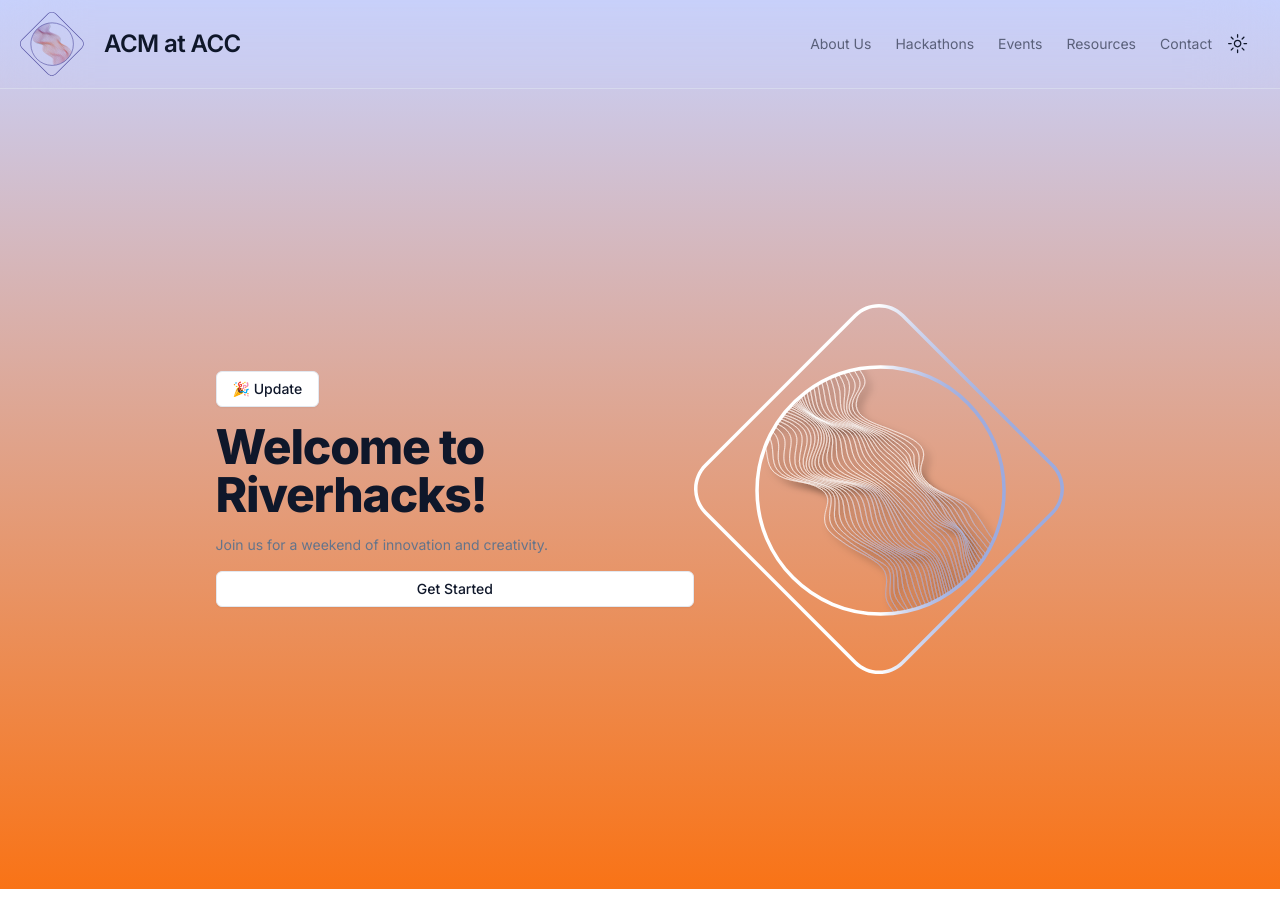
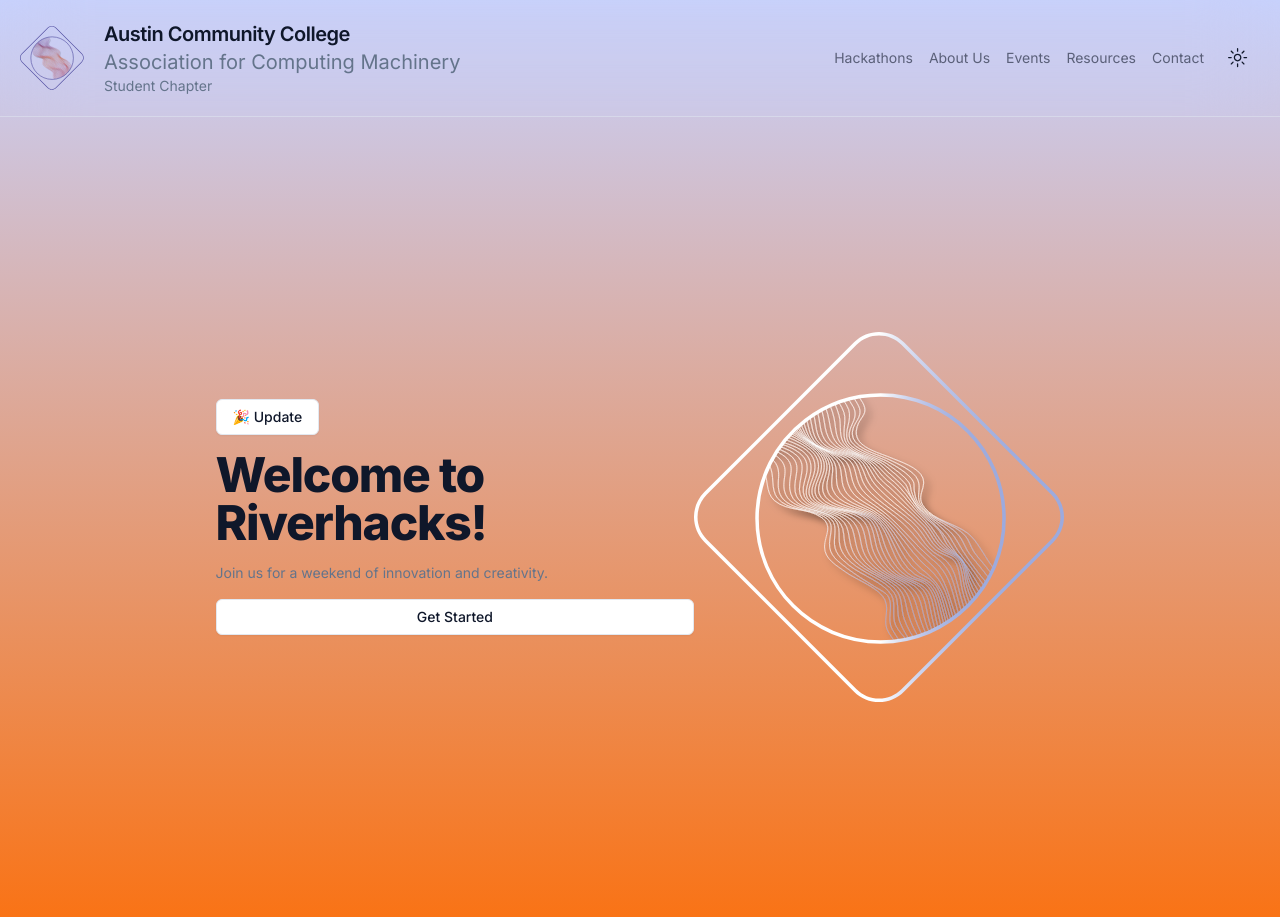
Before and after one commit to MichaelAGolden/acm-website, a Next.js app: page /riverhacks in a window 1280 px wide. Before the commit the page ends 889 px from the top, so only its background shows below. Built offline with nearby package versions, Linux system fonts and the light colour scheme.

Commit message:
added new navbar for riverhacks

```diff
--- a/src/components/navbar.tsx
+++ b/src/components/navbar.tsx
@@ -13,14 +13,125 @@ import {
     SheetTitle,
     SheetTrigger,
 } from "@/components/ui/sheet"
-import { TypographyH1, TypographyH2, TypographyH3, TypographyMuted } from '@/components/typography/typography';
+import { TypographyH1, TypographyH2, TypographyH3, TypographyH4, TypographyLead, TypographyNavLink, TypographyMuted, TypographySmall, TypographyP } from '@/components/typography/typography';
 import { Button } from '@/components/ui/button';
+import Link from 'next/link';
+import { useRef, useEffect } from 'react';
 
 
 export default function Navbar() {
     const { resolvedTheme, setTheme } = useTheme();
     const [isSheetOpen, setSheetOpen] = React.useState(false);
-    const toggleSheet = () => setSheetOpen(!isSheetOpen);
+
+
+    const [isMediumScreen, setIsMediumScreen] = React.useState(false);
+    const [isSmallScreen, setIsSmallScreen] = React.useState(false);
+
+    React.useEffect(() => {
+        const handleResize = () => {
+            setIsMediumScreen(window.innerWidth >= 768);
+            setIsSmallScreen(window.innerWidth < 768);
+        };
+
+        handleResize();
+        window.addEventListener('resize', handleResize);
+
+        return () => {
+            window.removeEventListener('resize', handleResize);
+        };
+    }, []);
+
+    React.useEffect(() => {
+        if (resolvedTheme === 'system') {
+            setTheme(window.matchMedia && window.matchMedia('(prefers-color-scheme: dark)').matches ? 'dark' : 'light');
+        }
+    }, [resolvedTheme, setTheme]);
+
+    const navbarRef = useRef<HTMLElement>(null);
+
+    useEffect(() => {
+        const handleHashChange = () => {
+            const { hash } = window.location;
+            if (hash) {
+                const section = document.querySelector(hash);
+                if (section) {
+                    const navbarHeight = navbarRef.current?.offsetHeight || 0;
+                    const sectionTop = section.getBoundingClientRect().top + window.pageYOffset;
+                    const offsetPosition = sectionTop - navbarHeight;
+                    window.scrollTo({
+                        top: offsetPosition,
+                        behavior: 'smooth',
+                    });
+                }
+            }
+        };
+
+        handleHashChange();
+        window.addEventListener('hashchange', handleHashChange);
+
+        return () => {
+            window.removeEventListener('hashchange', handleHashChange);
+        };
+    }, []);
+
+    return (
+        <header className="sticky top-0 z-50 w-full border-b border-border/50 backdrop-blur-2xl supports-[backdrop-filter]:bg-inherit dark:backdrop-blur-2xl dark:border-border/50 ">
+            <div className='container flex xs:flex-row sm:flex-row md:flex-row h-20px items-center justify-between'>
+                <div className='flex items-center min-w-fit'>
+                    {isMediumScreen && (
+                        <Image src={`/logo${resolvedTheme === 'dark' ? 'Dark' : 'Light'}.svg`} alt='ACC ACM Logo' height={64} width={64} className='ml-5 my-3' />
+                    )}
+                    {isSmallScreen && (
+                        <Image src={`/logo${resolvedTheme === 'dark' ? 'Dark' : 'Light'}.svg`} alt='ACC ACM Logo' height={48} width={48} className='ml-5 my-3' />
+                    )}
+                    <Link href='/' passHref>
+                        <div className='m-5 min-w-fit'>
+                            <TypographyH4 className=' sm:inline sm:line-clamp-1'>Austin Community College</TypographyH4>
+                            <TypographyLead className='hidden md:line-clamp-1 md:inline'>Association for Computing Machinery</TypographyLead>
+                            <TypographyMuted className='md:hidden'>Association for Computing Machinery</TypographyMuted>
+                            <TypographyMuted className='line-clamp-1'>Student Chapter</TypographyMuted>
+                        </div>
+                    </Link>
+                </div>
+                <div className='flex items-center justify-end space-x-2 pr-6'>
+                    <div className={`mr-2 flex-auto min-w-0 ${isMediumScreen ? 'flex space-x-4' : 'hidden'} md:flex md:space-x-6 text-sm`}>
+                        <nav className='flex items-center gap-4 select'>
+                            <Link href='#hackathons' passHref><TypographyNavLink className='lg:inline-flex hidden'>Hackathons</TypographyNavLink></Link>
+                            <Link href='#about' passHref><TypographyNavLink className='md:inline-flex hidden'>About Us</TypographyNavLink></Link>
+                            <Link href='#events' passHref><TypographyNavLink className='sm:inline-flex hidden'>Events</TypographyNavLink></Link>
+                            <Link href='#resources' passHref><TypographyNavLink className='xs:inline-flex hidden'>Resources</TypographyNavLink></Link>
+                            <Link href='#contact' passHref><TypographyNavLink className='inline-flex'>Contact</TypographyNavLink></Link>
+                        </nav>
+                    </div>
+                    <ThemeSelector />
+                    <Sheet>
+                        <SheetTrigger className='flex items-center space-x-6 ml-6 md:hidden' asChild>
+                            <Button variant='outline' size='icon' className='shrink-0 my-3 bg-card/20 backdrop-blur-sm'>
+                                <Menu className='w-6 h-12 ' />
+                                <span className='sr-only'>Open navigation</span>
+                            </Button>
+                        </SheetTrigger>
+                        <SheetContent className='md:hidden'>
+                            <nav className='flex flex-col items-center justify-end gap-6 select'>
+                                <Link href='#about' passHref><TypographyNavLink >About Us</TypographyNavLink></Link>
+                                <Link href='#hackathons' passHref><TypographyNavLink >Hackathons</TypographyNavLink></Link>
+                                <Link href='#events' passHref><TypographyNavLink >Events</TypographyNavLink></Link>
+                                <Link href='#resources' passHref><TypographyNavLink >Resources</TypographyNavLink></Link>
+                                <Link href='#contact' passHref><TypographyNavLink >Contact</TypographyNavLink></Link>
+                            </nav>
+                        </SheetContent>
+                    </Sheet>
+                </div>
+            </div>
+        </header >
+    );
+}
+
+
+export function NavbarHackathon() {
+    const { resolvedTheme, setTheme } = useTheme();
+    const [isSheetOpen, setSheetOpen] = React.useState(false);
+
 
     const [isMediumScreen, setIsMediumScreen] = React.useState(false);
     const [isSmallScreen, setIsSmallScreen] = React.useState(false);
@@ -50,22 +161,25 @@ export default function Navbar() {
             <div className='container flex xs:flex-row sm:flex-row md:flex-row h-20px items-center justify-between'>
                 <div className='flex items-center'>
                     {isMediumScreen && (
-                        <Image src={`/logo${resolvedTheme === 'dark' ? 'Dark' : 'Light'}.svg`} alt='ACM at ACC' height={64} width={64} className='ml-5 my-3' />
+                        <Image src={`/logo${resolvedTheme === 'dark' ? 'Dark' : 'Light'}.svg`} alt='ACC ACM Student Chapter' height={64} width={64} className='ml-5 my-3' />
                     )}
                     {isSmallScreen && (
-                        <Image src={`/logo${resolvedTheme === 'dark' ? 'Dark' : 'Light'}.svg`} alt='ACM at ACC' height={48} width={48} className='ml-5 my-3' />
+                        <Image src={`/logo${resolvedTheme === 'dark' ? 'Dark' : 'Light'}.svg`} alt='ACC ACM Student Chapter' height={48} width={48} className='ml-5 my-3' />
                     )}
-                    <TypographyH3 className='mx-5'><a href='/'>
-                        ACM at ACC</a></TypographyH3>
+                    <Link href='/' passHref><div className='m-5 min-w-fit'>
+                        <TypographyH4 className=' sm:inline sm:line-clamp-1'>Austin Community College</TypographyH4>
+                        <TypographyLead className='hidden md:line-clamp-1 md:inline'>Association for Computing Machinery</TypographyLead>
+                        <TypographyMuted className='md:hidden'>Association for Computing Machinery</TypographyMuted>
+                        <TypographyMuted className='line-clamp-1'>Student Chapter</TypographyMuted>
+                    </div></Link>
                 </div>
                 <div className='flex flex-1 items-center justify-end space-x-2 pr-6'>
                     <div className='hidden sm:flex sm:space-x-4 md:flex md:space-x-6 text-sm'>
                         <nav className='hidden md:flex md:items-center sm:gap-4 md:gap-6 select'>
-                            <TypographyMuted className='transition-colors hover:text-foreground text-foreground/60'><a href='#about'>About Us</a></TypographyMuted>
-                            <TypographyMuted className='transition-colors hover:text-foreground text-foreground/60'><a href='#hackathons'>Hackathons</a></TypographyMuted>
-                            <TypographyMuted className='transition-colors hover:text-foreground text-foreground/60'><a href='#events'>Events</a></TypographyMuted>
-                            <TypographyMuted className='transition-colors hover:text-foreground text-foreground/60'><a href='#resources'>Resources</a></TypographyMuted>
-                            <TypographyMuted className='transition-colors hover:text-foreground text-foreground/60'><a href='#contact'>Contact</a></TypographyMuted>
+                            <Link href="#about" passHref><TypographyNavLink>About Riverhacks</TypographyNavLink></Link>
+                            <Link href="#schedule" passHref><TypographyNavLink>Schedule</TypographyNavLink></Link>
+                            <Link href="#faq" passHref><TypographyNavLink>FAQ</TypographyNavLink></Link>
+                            <Link href="#sponsors" passHref><TypographyNavLink>Sponsors</TypographyNavLink></Link>
                         </nav>
                     </div>
                     <ThemeSelector />
@@ -78,15 +192,11 @@ export default function Navbar() {
                         </SheetTrigger>
                         <SheetContent className='md:hidden'>
                             <nav className='flex flex-col items-center justify-end gap-6 select'>
-                                <div className='flex flex-row items-center space-x-2'>
-                                    <Image src={`/logo${resolvedTheme === 'dark' ? 'Dark' : 'Light'}.svg`} alt='ACM at ACC' height={48} width={48} className='ml-5 my-3' />
-                                    <TypographyH1>ACM at ACC</TypographyH1>
-                                </div>
-                                <TypographyMuted className='transition-colors hover:text-foreground text-foreground/60'><a href='#about'>About Us</a></TypographyMuted>
-                                <TypographyMuted className='transition-colors hover:text-foreground text-foreground/60'><a href='#hackathons'>Hackathons</a></TypographyMuted>
-                                <TypographyMuted className='transition-colors hover:text-foreground text-foreground/60'><a href='#events'>Events</a></TypographyMuted>
-                                <TypographyMuted className='transition-colors hover:text-foreground text-foreground/60'><a href='#resources'>Resources</a></TypographyMuted>
-                                <TypographyMuted className='transition-colors hover:text-foreground text-foreground/60'><a href='#contact'>Contact</a></TypographyMuted>
+                                <Link href="#about" passHref><TypographyNavLink>About Riverhacks</TypographyNavLink></Link>
+                                <Link href="#schedule" passHref><TypographyNavLink>Schedule</TypographyNavLink></Link>
+                                <Link href="#faq" passHref><TypographyNavLink>FAQ</TypographyNavLink></Link>
+                                <Link href="#sponsors" passHref><TypographyNavLink>Sponsors</TypographyNavLink></Link>
+
                             </nav>
                         </SheetContent>
                     </Sheet>
```
